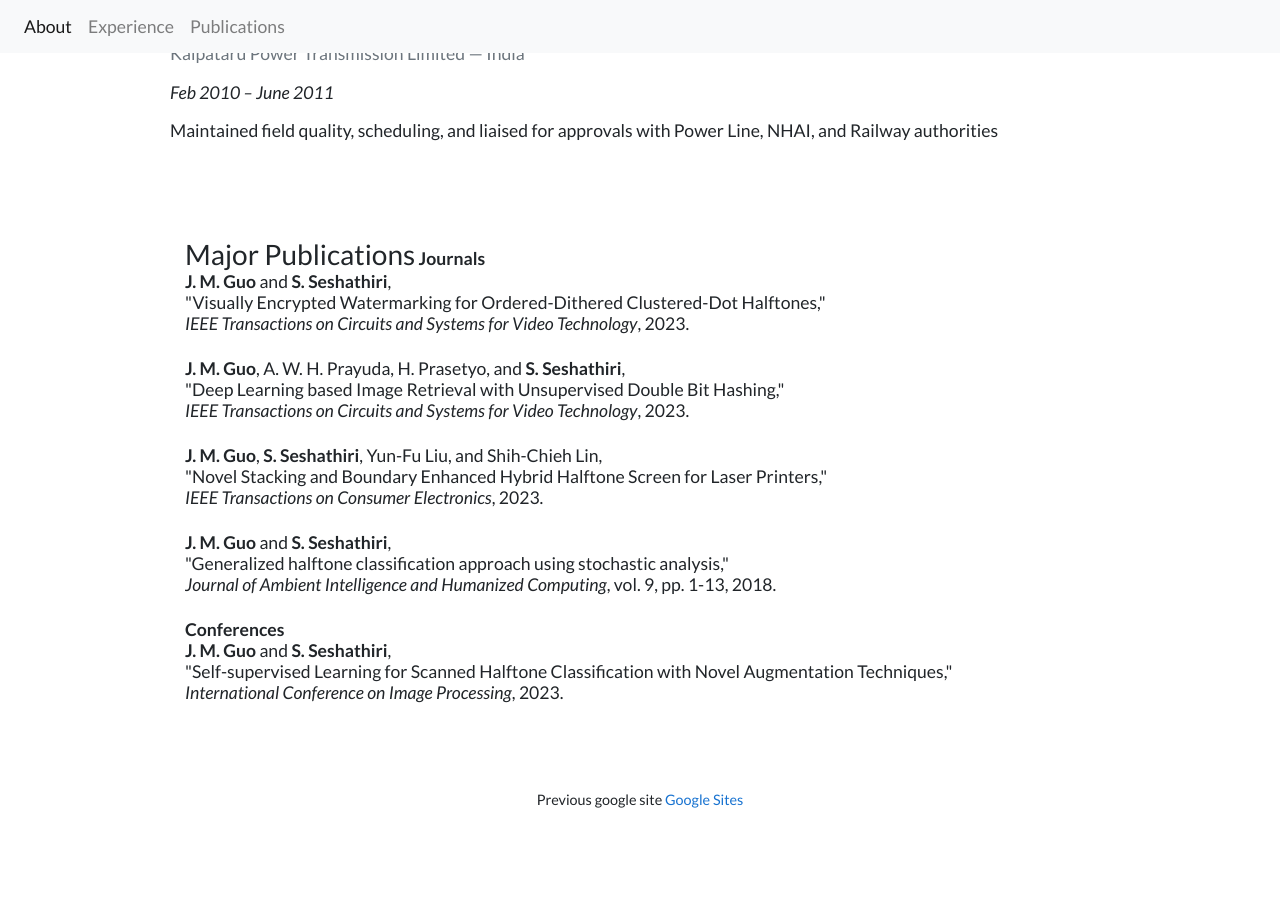
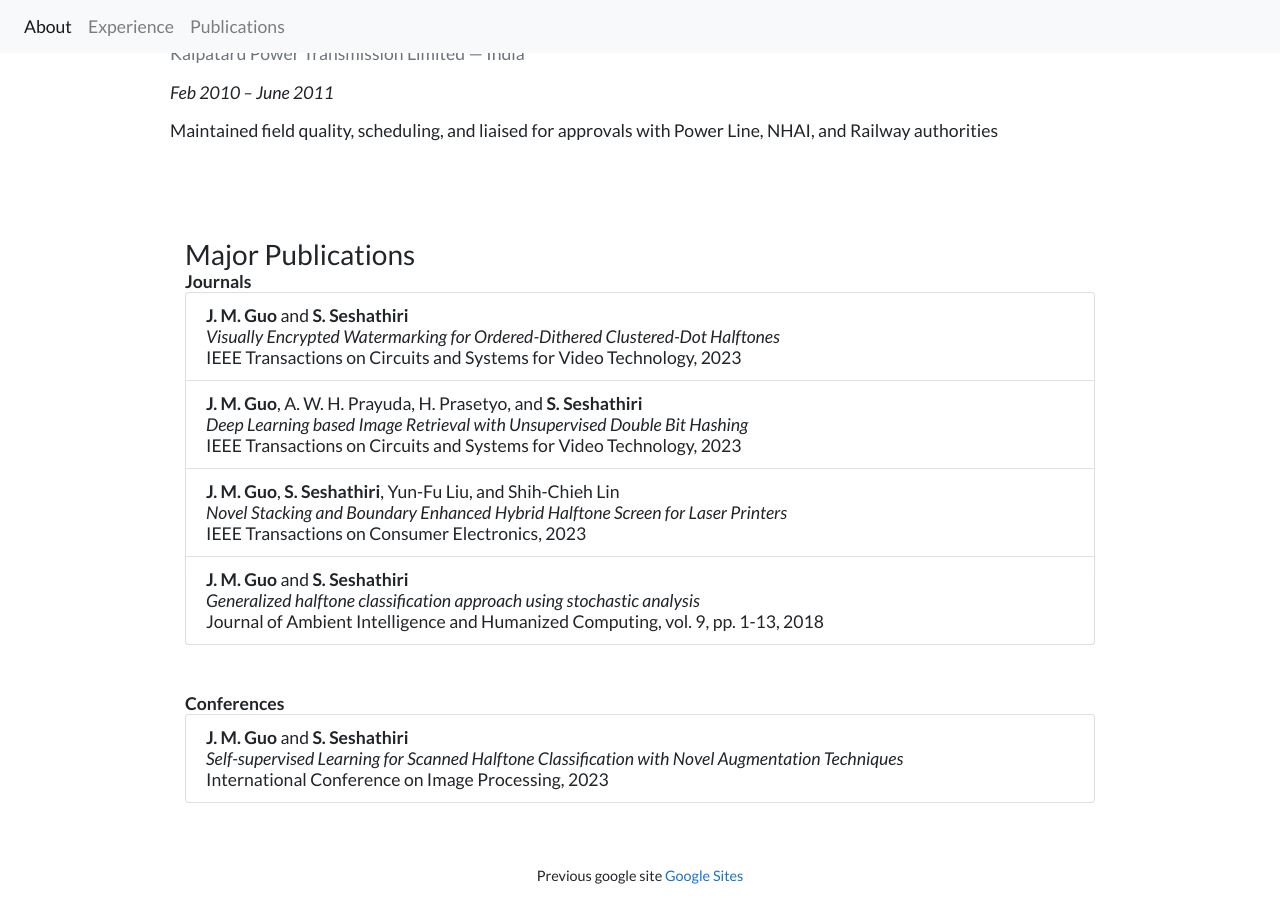
Before and after one commit to SankarSrin/SankarSrin.github.io, a Jekyll site: the page built from index.html, in a window 1280 px wide and 900 px high, scrolled down 1207 px. Built offline with Jekyll 4.4.1, drawn with Linux system fonts in a browser that asks for light colours; before the commit the page ends 2031 px from its top, so only the background shows below that.

Commit message:
experience

```diff
--- a/_includes/publications.html
+++ b/_includes/publications.html
@@ -1,38 +1,45 @@
 <div class="container py-4" id="publications">
+
   <!-- Main heading -->
-  <h2 class="mb-5">Major Publications</h2>
+  <h2 class="mb-5 text-center">Major Publications</h2>
 
   <!-- Journals Section -->
-  <h3 class="mt-4 mb-3">Journals</h3>
-  <ul class="list-unstyled">
-    <li class="mb-4">
-      <strong>J. M. Guo</strong> and <strong>S. Seshathiri</strong>,<br>
-      "Visually Encrypted Watermarking for Ordered-Dithered Clustered-Dot Halftones,"<br>
-      <em>IEEE Transactions on Circuits and Systems for Video Technology</em>, 2023.
+  <section class="mb-5">
+    <h3 class="mb-4">Journals</h3>
+    <ul class="list-group">
+      <li class="list-group-item">
+        <strong>J. M. Guo</strong> and <strong>S. Seshathiri</strong><br>
+        <em>Visually Encrypted Watermarking for Ordered-Dithered Clustered-Dot Halftones</em><br>
+        <small>IEEE Transactions on Circuits and Systems for Video Technology, 2023</small>
       </li>
-    <li class="mb-4">
-      <strong>J. M. Guo</strong>, A. W. H. Prayuda, H. Prasetyo, and <strong>S. Seshathiri</strong>,<br>
-      "Deep Learning based Image Retrieval with Unsupervised Double Bit Hashing,"<br>
-      <em>IEEE Transactions on Circuits and Systems for Video Technology</em>, 2023.
+      <li class="list-group-item">
+        <strong>J. M. Guo</strong>, A. W. H. Prayuda, H. Prasetyo, and <strong>S. Seshathiri</strong><br>
+        <em>Deep Learning based Image Retrieval with Unsupervised Double Bit Hashing</em><br>
+        <small>IEEE Transactions on Circuits and Systems for Video Technology, 2023</small>
       </li>
-    <li class="mb-4">
-      <strong>J. M. Guo</strong>, <strong>S. Seshathiri</strong>, Yun-Fu Liu, and Shih-Chieh Lin,<br>
-      "Novel Stacking and Boundary Enhanced Hybrid Halftone Screen for Laser Printers,"<br>
-      <em>IEEE Transactions on Consumer Electronics</em>, 2023.
+      <li class="list-group-item">
+        <strong>J. M. Guo</strong>, <strong>S. Seshathiri</strong>, Yun-Fu Liu, and Shih-Chieh Lin<br>
+        <em>Novel Stacking and Boundary Enhanced Hybrid Halftone Screen for Laser Printers</em><br>
+        <small>IEEE Transactions on Consumer Electronics, 2023</small>
       </li>
-    <li class="mb-4">
-      <strong>J. M. Guo</strong> and <strong>S. Seshathiri</strong>,<br>
-      "Generalized halftone classification approach using stochastic analysis,"<br>
-      <em>Journal of Ambient Intelligence and Humanized Computing</em>, vol. 9, pp. 1-13, 2018.
+      <li class="list-group-item">
+        <strong>J. M. Guo</strong> and <strong>S. Seshathiri</strong><br>
+        <em>Generalized halftone classification approach using stochastic analysis</em><br>
+        <small>Journal of Ambient Intelligence and Humanized Computing, vol. 9, pp. 1-13, 2018</small>
       </li>
     </ul>
+  </section>
 
   <!-- Conferences Section -->
-  <h3 class="mt-5 mb-3">Conferences</h3>
-  <ul class="list-unstyled">
-    <li class="mb-4">
-      <strong>J. M. Guo</strong> and <strong>S. Seshathiri</strong>,<br>
-      "Self-supervised Learning for Scanned Halftone Classification with Novel Augmentation Techniques,"<br>
-      <em>International Conference on Image Processing</em>, 2023.
+  <section>
+    <h3 class="mb-4">Conferences</h3>
+    <ul class="list-group">
+      <li class="list-group-item">
+        <strong>J. M. Guo</strong> and <strong>S. Seshathiri</strong><br>
+        <em>Self-supervised Learning for Scanned Halftone Classification with Novel Augmentation Techniques</em><br>
+        <small>International Conference on Image Processing, 2023</small>
       </li>
     </ul>
+  </section>
+
+</div>
```
Lines whose indentation alone changed are shown as unchanged.
